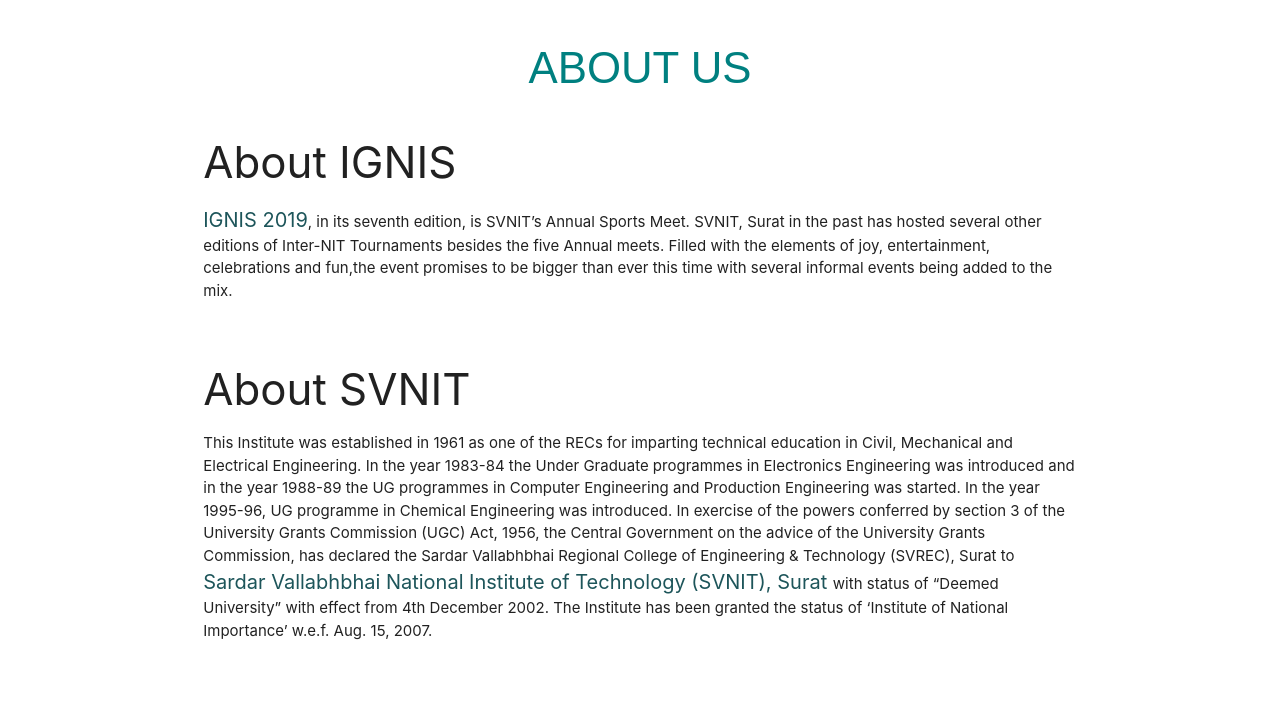
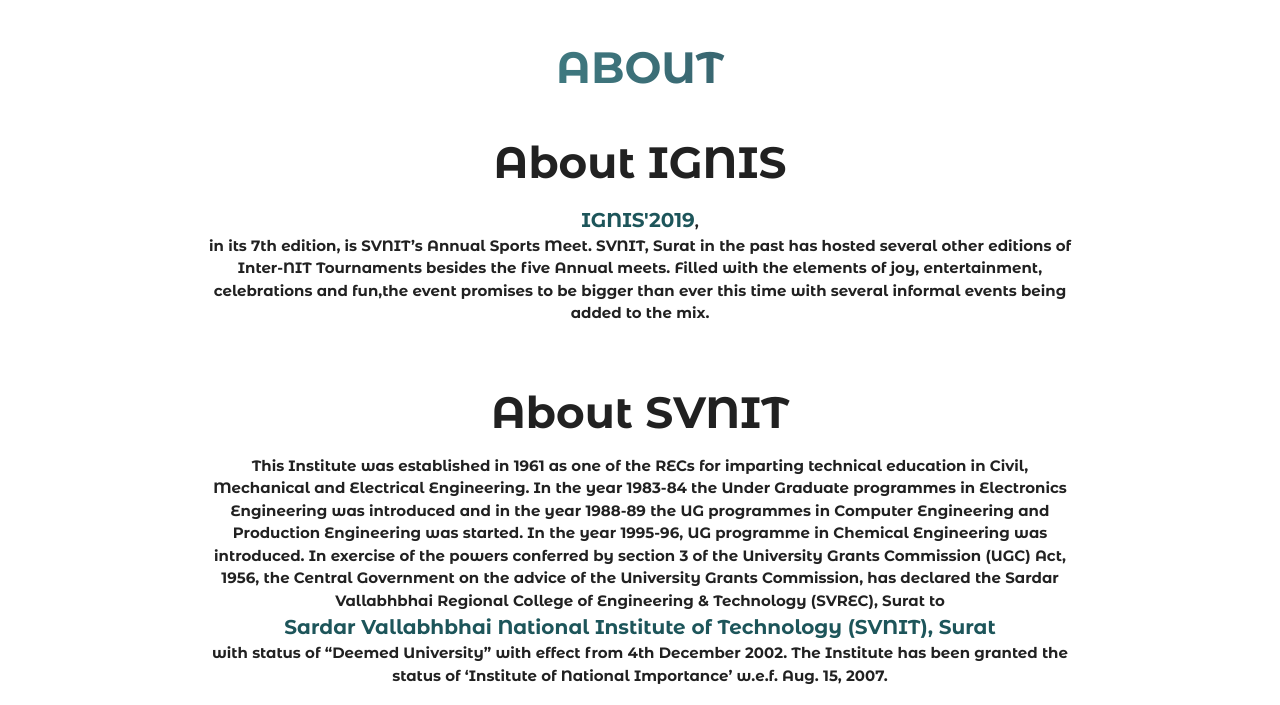
Before and after one commit to Sharma-Hrishabh/IGNIS-Official, a website: page index.html in a window 1280 px wide. Shown: the part 800-1505 px from the top of the page. Drawn offline with Linux system fonts and the light colour scheme; a web font is replaced by a local one.

Commit message:
few typography changes

```diff
--- a/index.html
+++ b/index.html
@@ -79,7 +79,7 @@
 
   <div class="section about" >
     <div class="container">
-      <center><h3 style="font-family: Arial; color:teal;">ABOUT US</h3></center>
+      <center><h3 style="font-family: 'Montserrat Alternates', sans-serif; color:teal;" class="textGrad">ABOUT</h3></center>
     </div>
     <!-- <div class="container">
       <div class="row">
@@ -119,15 +119,15 @@
      </div> -->
      <div class="container">
        <div class="row">
-         <div class="col s12">
+         <div class="col s12 gradBox" style="text-align: center; font-family: 'Montserrat Alternates', sans-serif;">
            <h3>About IGNIS</h3>
-           <p><span class="aboutus-span">IGNIS 2019</span>, in its seventh edition, is SVNIT’s Annual Sports Meet. SVNIT, Surat in the past has hosted several other editions of Inter-NIT Tournaments besides the five Annual meets. Filled with the elements of joy, entertainment, celebrations and fun,the event promises to be bigger than ever this time with several informal events being added to the mix.</p>
+           <p><span class="aboutus-span">IGNIS'2019</span>,<br> in its 7th edition, is SVNIT’s Annual Sports Meet. SVNIT, Surat in the past has hosted several other editions of Inter-NIT Tournaments besides the five Annual meets. Filled with the elements of joy, entertainment, celebrations and fun,the event promises to be bigger than ever this time with several informal events being added to the mix.</p>
          </div>
        </div>
        <div class="row">
-         <div class="col s12">
-           <h3 class="left-align">About SVNIT</h3>
-          <p class="left-align">This Institute was established in 1961 as one of the RECs for imparting technical education in Civil, Mechanical and Electrical Engineering. In the year 1983-84 the Under Graduate programmes in Electronics Engineering was introduced and in the year 1988-89 the UG programmes in Computer Engineering and Production Engineering was started. In the year 1995-96, UG programme in Chemical Engineering was introduced. In exercise of the powers conferred by section 3 of the University Grants Commission (UGC) Act, 1956, the Central Government on the advice of the University Grants Commission, has declared the Sardar Vallabhbhai Regional College of Engineering & Technology (SVREC), Surat to <span  class="aboutus-span">Sardar Vallabhbhai National Institute of Technology (SVNIT), Surat </span>with status of “Deemed University” with effect from 4th December 2002. The Institute has been granted the status of ‘Institute of National Importance’ w.e.f. Aug. 15, 2007. </p>
+         <div class="col s12" style="text-align: center; font-family: 'Montserrat Alternates', sans-serif;">
+           <h3>About SVNIT</h3>
+          <p>This Institute was established in 1961 as one of the RECs for imparting technical education in Civil, Mechanical and Electrical Engineering. In the year 1983-84 the Under Graduate programmes in Electronics Engineering was introduced and in the year 1988-89 the UG programmes in Computer Engineering and Production Engineering was started. In the year 1995-96, UG programme in Chemical Engineering was introduced. In exercise of the powers conferred by section 3 of the University Grants Commission (UGC) Act, 1956, the Central Government on the advice of the University Grants Commission, has declared the Sardar Vallabhbhai Regional College of Engineering & Technology (SVREC), Surat to <br><span  class="aboutus-span">Sardar Vallabhbhai National Institute of Technology (SVNIT), Surat <br></span>with status of “Deemed University” with effect from 4th December 2002. The Institute has been granted the status of ‘Institute of National Importance’ w.e.f. Aug. 15, 2007. </p>
          </div>
        </div>
 
--- a/public/css/style.css
+++ b/public/css/style.css
@@ -1,4 +1,6 @@
 @import url('https://fonts.googleapis.com/css?family=Montserrat+Alternates:900|Yatra+One');
+@import url('https://fonts.googleapis.com/css?family=Montserrat+Alternates:700');
+
 nav{
   /* background:#fb6602; */
   background: none;  /* #ef32d9 fallback for old browsers */
@@ -146,3 +148,24 @@
   stroke: #2C3E50;
 
 }
+
+
+.textGrad {
+	text-transform: uppercase;
+	background: linear-gradient(to right, #4CA1A0 0%, #2C3E50 100%);
+	-webkit-background-clip: text;
+	-webkit-text-fill-color: transparent;
+	font: {
+		size: 20vw;
+		family: $font;
+	};
+}
+
+/*
+.gradBox {
+  height: auto;
+  width: auto;
+  border-radius: 100%;
+  box-shadow: 0 1px 0 0 rgba(255, 192, 0, 0.25), 0 -1px 0 0 rgba(255, 64, 0, 0.25), 1px 0 0 0 rgba(255, 192, 0, 0.25), -1px 0 0 0 rgba(255, 64, 0, 0.25), 1px -1px 0 0 rgba(255, 128, 0, 0.5), -1px 1px 0 0 rgba(255, 128, 0, 0.5), 1px 1px 0 0 rgba(255, 255, 0, 0.75), -1px -1px 0 0 rgba(255, 0, 0, 0.75);
+}
+*/
```
Also changed, not shown: Untitled-3.png (added).
